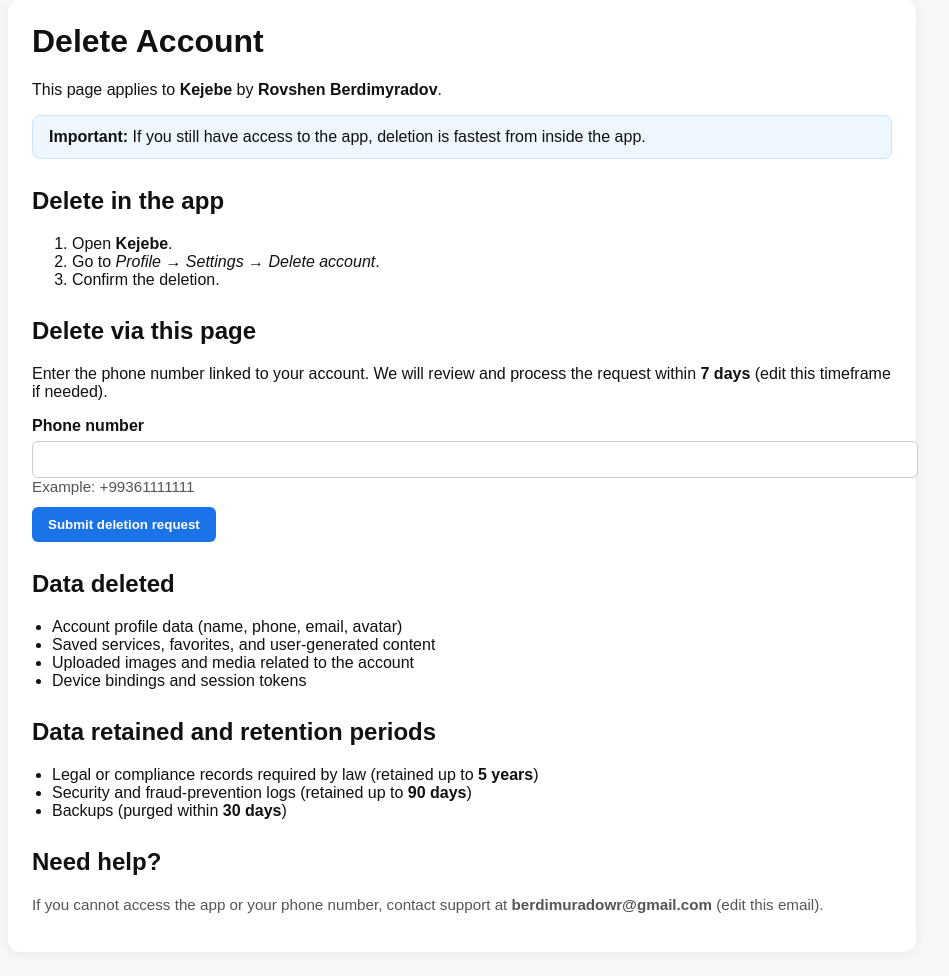
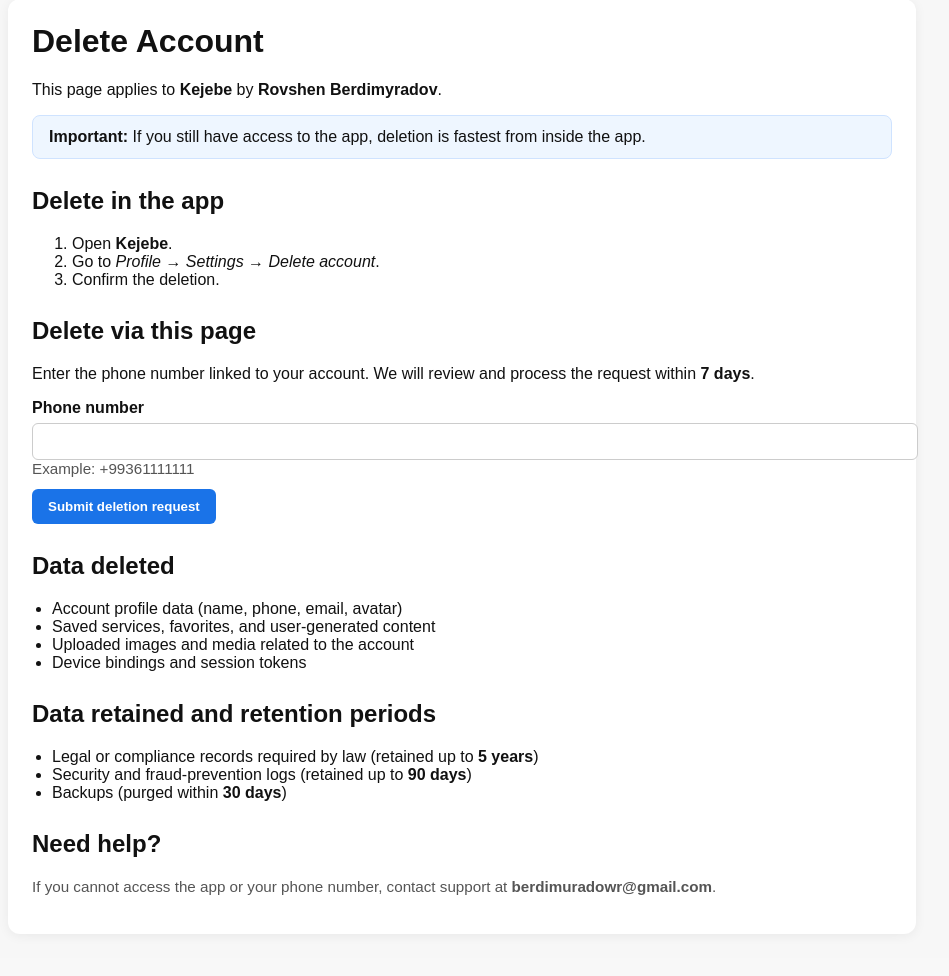
Before and after one commit to rovshen99/kejebe-python, a Django app: page /delete-account/ in a window 1280 px wide. Shown: the part 25-1001 px from the top of the page, without its empty margins (178-1127 px from the left). After the commit the page ends 920 px from the top, so only its background shows below. Run offline with Django 5.2, Linux system fonts and the light colour scheme.

Commit message:
remove edit words from delete account page

```diff
--- a/templates/delete_account.html
+++ b/templates/delete_account.html
@@ -38,7 +38,7 @@
     </ol>
 
     <h2>Delete via this page</h2>
-    <p>Enter the phone number linked to your account. We will review and process the request within <strong>7 days</strong> (edit this timeframe if needed).</p>
+    <p>Enter the phone number linked to your account. We will review and process the request within <strong>7 days</strong>.</p>
 
     {% if success %}
       <div class="success">Your request has been received. We will process it within the stated timeframe.</div>
@@ -73,7 +73,7 @@
     </ul>
 
     <h2>Need help?</h2>
-    <p class="help">If you cannot access the app or your phone number, contact support at <strong>berdimuradowr@gmail.com</strong> (edit this email).</p>
+    <p class="help">If you cannot access the app or your phone number, contact support at <strong>berdimuradowr@gmail.com</strong>.</p>
   </div>
 </body>
 </html>
```
